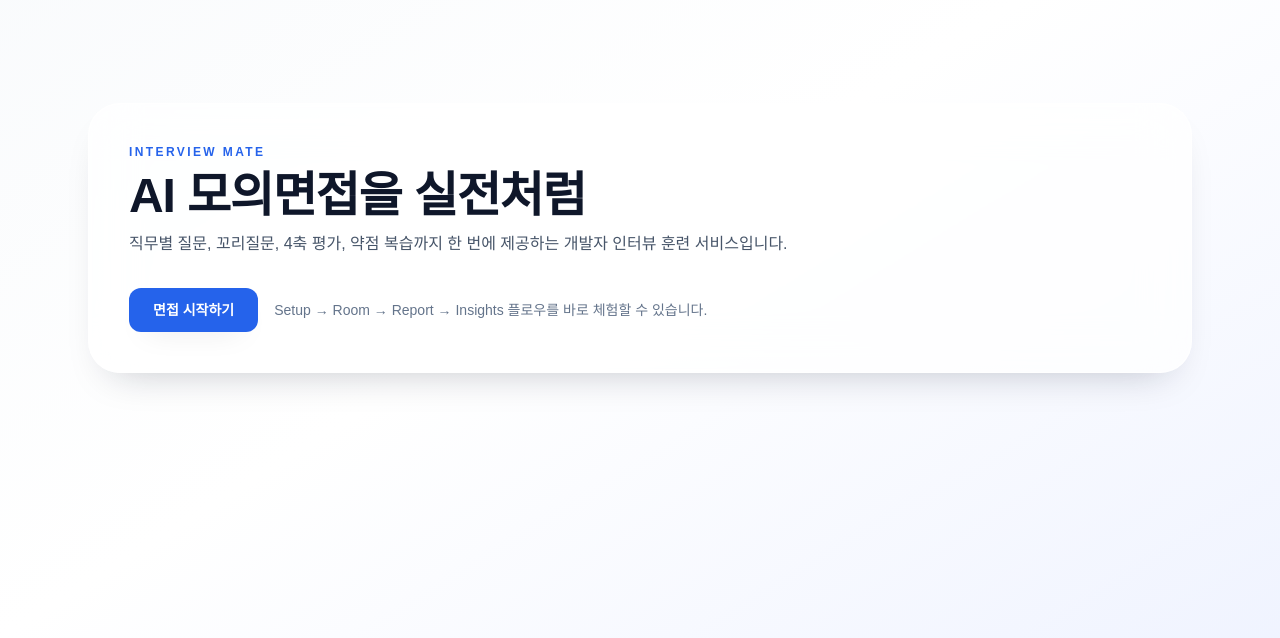
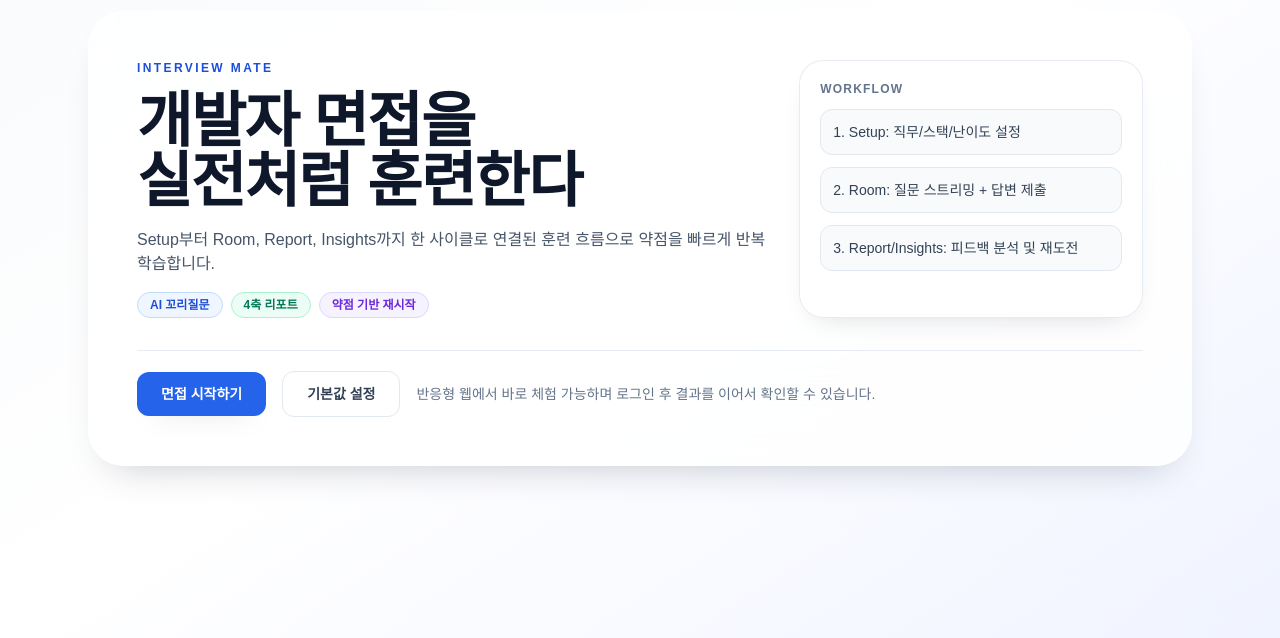
Before and after one commit to developer-kanghyun/Interview-mate, a Next.js app in the folder apps/web/: page / in a window 1280 px wide. Shown: the part 162-800 px from the top of the page. Built offline with nearby package versions, Linux system fonts and the light colour scheme.

Commit message:
feat: 온보딩과 리포트/인사이트 시각 톤을 에디토리얼로 재구성

```diff
--- a/apps/web/src/app/globals.css
+++ b/apps/web/src/app/globals.css
@@ -3,6 +3,14 @@
 @tailwind utilities;
 
 @layer base {
+  :root {
+    --im-bg-top: #dbe8ff;
+    --im-bg-mid: #eef3ff;
+    --im-bg-bottom: #f7f9ff;
+    --im-surface: #ffffff;
+    --im-border: #e2e8f0;
+  }
+
   * {
     @apply box-border;
   }
@@ -11,9 +19,9 @@
   body {
     @apply m-0 min-h-full p-0 text-slate-900;
     background:
-      radial-gradient(1200px 380px at 10% -8%, #e4edff 0%, transparent 70%),
-      radial-gradient(900px 340px at 92% -12%, #e9f9ff 0%, transparent 72%),
-      linear-gradient(180deg, #f9fbff 0%, #f4f7ff 100%);
+      radial-gradient(1120px 420px at 8% -10%, var(--im-bg-top) 0%, transparent 70%),
+      radial-gradient(980px 360px at 92% -14%, #e1f5ff 0%, transparent 72%),
+      linear-gradient(180deg, var(--im-bg-mid) 0%, var(--im-bg-bottom) 100%);
     font-family: "Pretendard Variable", "Pretendard", "Noto Sans KR", "Apple SD Gothic Neo", sans-serif;
   }
 
--- a/apps/web/src/app/page.tsx
+++ b/apps/web/src/app/page.tsx
@@ -3,23 +3,49 @@ import Link from "next/link";
 export default function HomePage() {
   return (
     <main className="mx-auto flex min-h-dvh w-full max-w-6xl items-center px-4 py-10 md:px-6">
-      <section className="grid w-full gap-8 rounded-[32px] border border-white/70 bg-white/75 p-8 shadow-glass backdrop-blur-xl md:p-10">
-        <div className="space-y-3">
-          <p className="text-xs font-semibold uppercase tracking-[0.2em] text-blue-600">Interview Mate</p>
-          <h1 className="text-4xl font-extrabold tracking-tight text-slate-900 md:text-5xl">AI 모의면접을 실전처럼</h1>
-          <p className="max-w-3xl text-sm leading-6 text-slate-600 md:text-base">
-            직무별 질문, 꼬리질문, 4축 평가, 약점 복습까지 한 번에 제공하는 개발자 인터뷰 훈련 서비스입니다.
-          </p>
+      <section className="grid w-full gap-8 rounded-[36px] border border-white/80 bg-white/80 p-8 shadow-glass backdrop-blur-2xl md:p-12">
+        <div className="grid gap-6 lg:grid-cols-[1.3fr,0.7fr]">
+          <div className="space-y-4">
+            <p className="text-xs font-semibold uppercase tracking-[0.2em] text-blue-700">Interview Mate</p>
+            <h1 className="text-4xl font-black tracking-tight text-slate-900 md:text-6xl">
+              개발자 면접을
+              <br />
+              실전처럼 훈련한다
+            </h1>
+            <p className="max-w-2xl text-sm leading-7 text-slate-600 md:text-base">
+              Setup부터 Room, Report, Insights까지 한 사이클로 연결된 훈련 흐름으로 약점을 빠르게 반복 학습합니다.
+            </p>
+            <div className="flex flex-wrap gap-2">
+              <span className="rounded-full border border-blue-200 bg-blue-50 px-3 py-1 text-xs font-semibold text-blue-700">
+                AI 꼬리질문
+              </span>
+              <span className="rounded-full border border-emerald-200 bg-emerald-50 px-3 py-1 text-xs font-semibold text-emerald-700">
+                4축 리포트
+              </span>
+              <span className="rounded-full border border-violet-200 bg-violet-50 px-3 py-1 text-xs font-semibold text-violet-700">
+                약점 기반 재시작
+              </span>
+            </div>
+          </div>
+
+          <div className="rounded-3xl border border-slate-200/80 bg-white/90 p-5 shadow-soft">
+            <p className="text-xs font-semibold uppercase tracking-widest text-slate-500">Workflow</p>
+            <ol className="mt-3 grid gap-3 text-sm text-slate-700">
+              <li className="rounded-xl border border-slate-200 bg-slate-50 p-3">1. Setup: 직무/스택/난이도 설정</li>
+              <li className="rounded-xl border border-slate-200 bg-slate-50 p-3">2. Room: 질문 스트리밍 + 답변 제출</li>
+              <li className="rounded-xl border border-slate-200 bg-slate-50 p-3">3. Report/Insights: 피드백 분석 및 재도전</li>
+            </ol>
+          </div>
         </div>
 
-        <div className="grid gap-4 md:grid-cols-[auto,1fr] md:items-center">
-          <Link
-            href="/setup"
-            className="inline-flex items-center justify-center rounded-xl bg-blue-600 px-6 py-3 text-sm font-semibold text-white shadow-soft transition hover:bg-blue-500"
-          >
+        <div className="grid gap-4 border-t border-slate-200/80 pt-5 md:grid-cols-[auto,auto,1fr] md:items-center">
+          <Link href="/setup" className="inline-flex items-center justify-center rounded-xl bg-blue-600 px-6 py-3 text-sm font-semibold text-white shadow-soft transition hover:bg-blue-500">
             면접 시작하기
           </Link>
-          <p className="text-sm text-slate-500">Setup → Room → Report → Insights 플로우를 바로 체험할 수 있습니다.</p>
+          <Link href="/settings" className="inline-flex items-center justify-center rounded-xl border border-slate-200 bg-white px-6 py-3 text-sm font-semibold text-slate-700 transition hover:bg-slate-50">
+            기본값 설정
+          </Link>
+          <p className="text-sm text-slate-500">반응형 웹에서 바로 체험 가능하며 로그인 후 결과를 이어서 확인할 수 있습니다.</p>
         </div>
       </section>
     </main>
--- a/apps/web/src/features/interview-insights/ui/InsightsView.tsx
+++ b/apps/web/src/features/interview-insights/ui/InsightsView.tsx
@@ -32,9 +32,10 @@ export function InsightsView({
 }: InsightsViewProps) {
   return (
     <div className="mx-auto grid w-full max-w-5xl gap-4 px-4 py-8">
-      <header className="space-y-2">
-        <h1 className="text-3xl font-bold tracking-tight text-slate-900">인사이트 / 히스토리</h1>
-        <p className="text-sm text-slate-600">최근 30일 세션 이력과 약점 키워드를 바탕으로 복습 루프를 이어갑니다.</p>
+      <header className="rounded-2xl border border-white/80 bg-white/85 p-5 shadow-soft">
+        <p className="text-xs font-semibold uppercase tracking-[0.18em] text-blue-700">Insights</p>
+        <h1 className="mt-2 text-3xl font-black tracking-tight text-slate-900">인사이트 / 히스토리</h1>
+        <p className="mt-2 text-sm text-slate-600">최근 30일 세션 이력과 약점 키워드를 바탕으로 복습 루프를 이어갑니다.</p>
       </header>
 
       <SubCard title="세션 목록">
--- a/apps/web/src/features/interview-report/ui/ReportView.tsx
+++ b/apps/web/src/features/interview-report/ui/ReportView.tsx
@@ -71,15 +71,16 @@ export function ReportView({
 
   return (
     <div className="mx-auto grid w-full max-w-5xl gap-4 px-4 py-8">
-      <header className="space-y-2">
-        <h1 className="text-3xl font-bold tracking-tight text-slate-900">면접 리포트</h1>
-        <p className="text-sm text-slate-600">세션 종료 후 생성된 4축 평가와 질문별 피드백입니다.</p>
+      <header className="rounded-2xl border border-white/80 bg-white/85 p-5 shadow-soft">
+        <p className="text-xs font-semibold uppercase tracking-[0.18em] text-blue-700">Report</p>
+        <h1 className="mt-2 text-3xl font-black tracking-tight text-slate-900">면접 리포트</h1>
+        <p className="mt-2 text-sm text-slate-600">세션 종료 후 생성된 4축 평가와 질문별 피드백입니다.</p>
       </header>
 
       <div className="grid gap-4 md:grid-cols-[280px,1fr]">
         <MetricCard title="총점" value={`${report.totalScore}점`} caption="100점 만점" />
         <SubCard title="세션 요약">
-          <p className="text-sm leading-6 text-slate-700">{report.summary}</p>
+          <p className="text-sm leading-7 text-slate-700">{report.summary}</p>
         </SubCard>
       </div>
 
```
